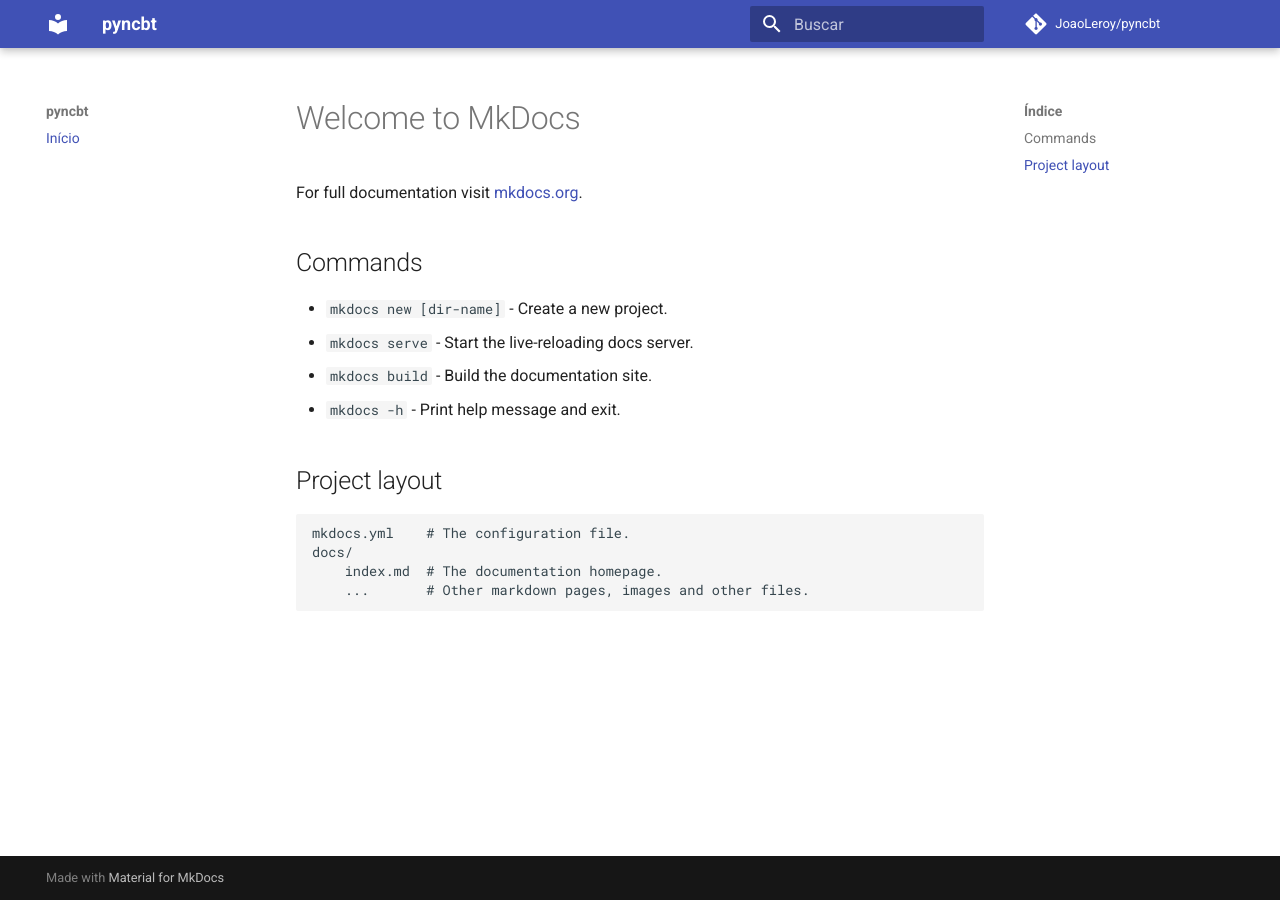
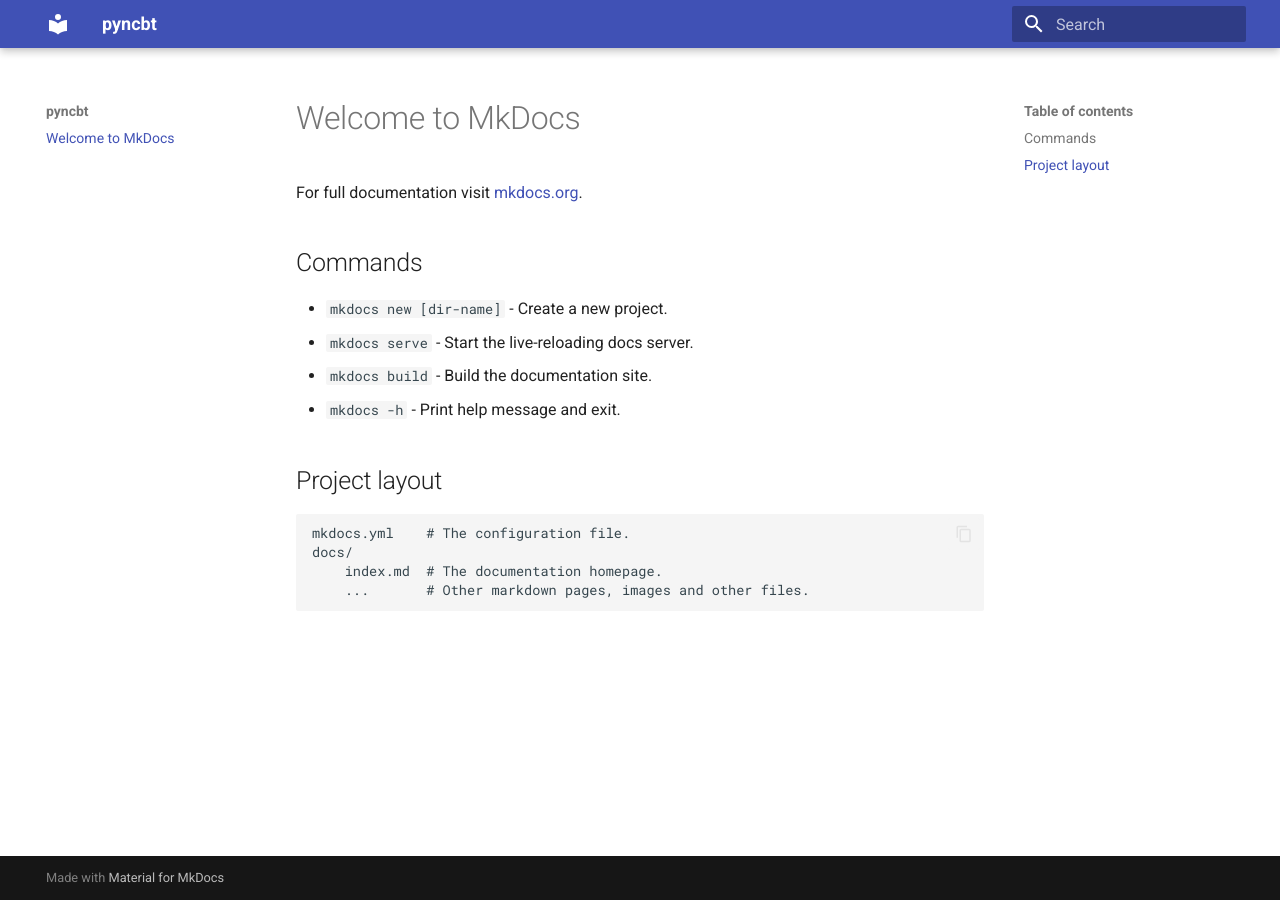
Before and after one commit to JoaoLeroy/pyncbt, an MkDocs documentation site: the page built from docs/index.md, in a window 1280 px wide. Built offline with MkDocs 1.6.1 and Material for MkDocs 9.7.7, drawn with Linux system fonts in a browser that asks for light colours; comment, search, counter and statistics services are not loaded; part of the change alters nothing that is shown.

Commit message:
Revise mkdocs.yml for theme and plugin settings
Updated mkdocs configuration with theme palette and plugins.

```diff
--- a/mkdocs.yml
+++ b/mkdocs.yml
@@ -1,12 +1,17 @@
+site_name: pyncbt
+site_url: https://JoaoLeroy.github.io/pyncbt/
+theme:
+  name: material # Visual moderno
+  palette:
+    primary: indigo
+    accent: indigo
+  features:
+    - content.code.copy # Botão de copiar código
 
-site_name: pyncbt
-site_url: https://joaoleroy.github.io/pyncbt/
-repo_url: https://github.com/JoaoLeroy/pyncbt
-repo_name: JoaoLeroy/pyncbt
-
-theme:
-  name: material
-  language: pt
-
-nav:
-  - Início: index.md
+plugins:
+  - search
+  - mkdocstrings: # Gera documentação do seu código automaticamente
+      default_handler: python
+      handlers:
+        python:
+          paths: [src] # Onde está o seu código.py
```
